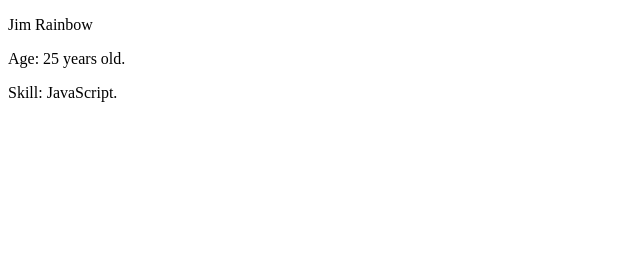
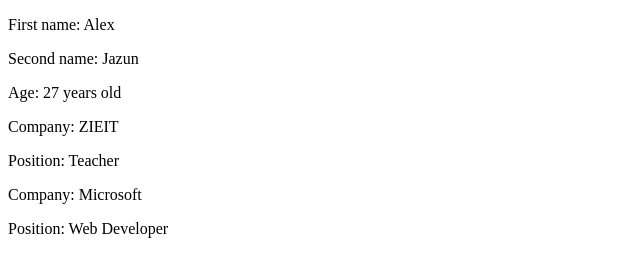
Before and after one commit to Hexa-Hexagon/LAB_5_JS, a plain HTML site: page index.html in a window 1280 px wide. Shown: the whole page, without its empty margins (0-640 px from the left). Drawn offline with Linux system fonts and the light colour scheme.

Commit message:
thourth_task

```diff
--- a/index.html
+++ b/index.html
@@ -6,17 +6,26 @@
     <meta name="viewport" content="width=device-width, initial-scale=1.0">
     <title>Массивы в JavaScript</title>
     <script type="text/javascript">
-        let person = {
-            firstName: "Jim",
-            lastName: "Rainbow",
-            age: 30,
-            occupation: "Web Developer",
-            skill: "JavaScript"
+        let human = {
+            firstName: "Alex",
+            secondName: "Jazun",
+            age: 27,
+            occupation: {
+                company: "ZIEIT",
+                position: "Teacher"
+            },
+            occupation1: {
+                company: "Microsoft",
+                position: "Web Developer"
+            }
         };
-        document.write(`<p>${person.firstName} ${person.lastName}`);
-        person.age = 25;
-        document.write(`<p>Age: ${person.age} years old.`);
-        document.write(`<p>Skill: ${person.skill}.`);
+        document.write("<p>First name: " + human.firstName);
+        document.write("<p>Second name: " + human.secondName);
+        document.write("<p>Age: " + human.age + " years old");
+        document.write("<p>Company: " + human.occupation.company);
+        document.write("<p>Position: " + human.occupation.position);
+        document.write("<p>Company: " + human.occupation1.company);
+        document.write("<p>Position: " + human.occupation1.position);
     </script>
 </head>
 
```
